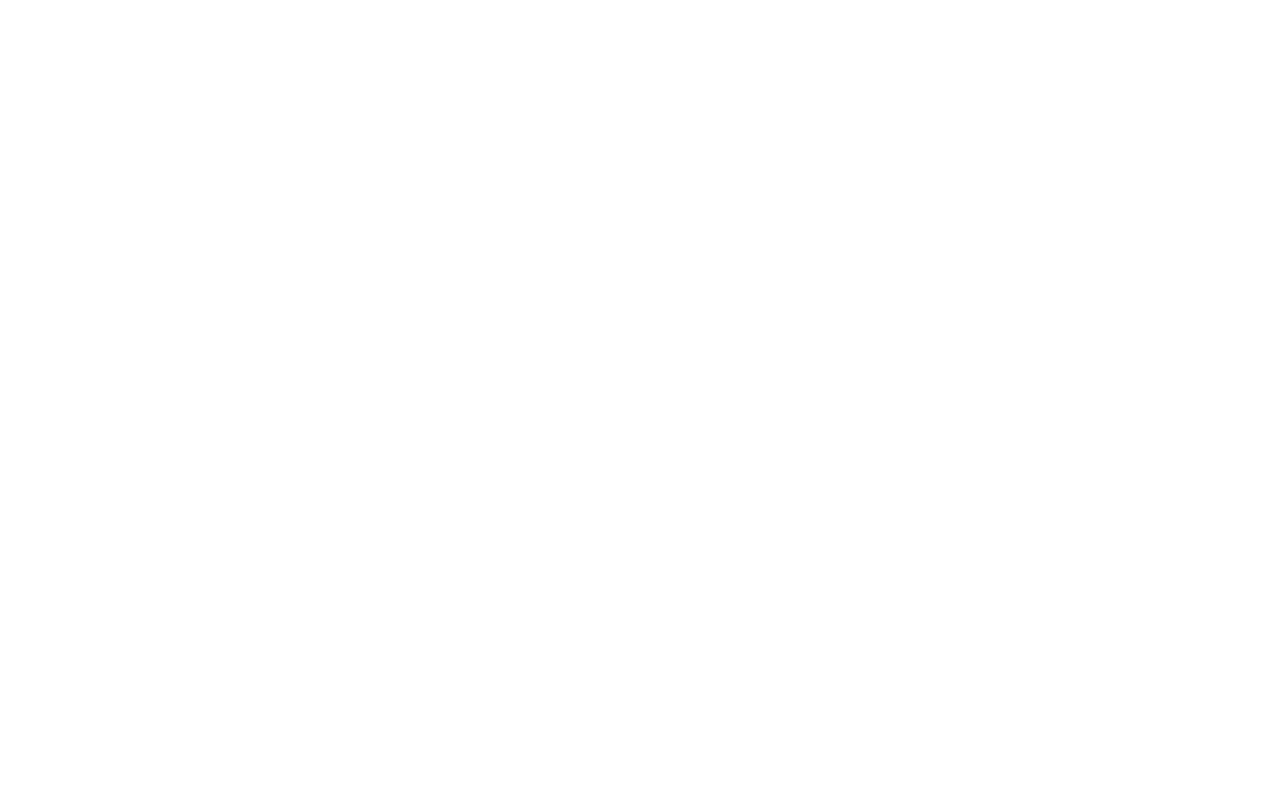
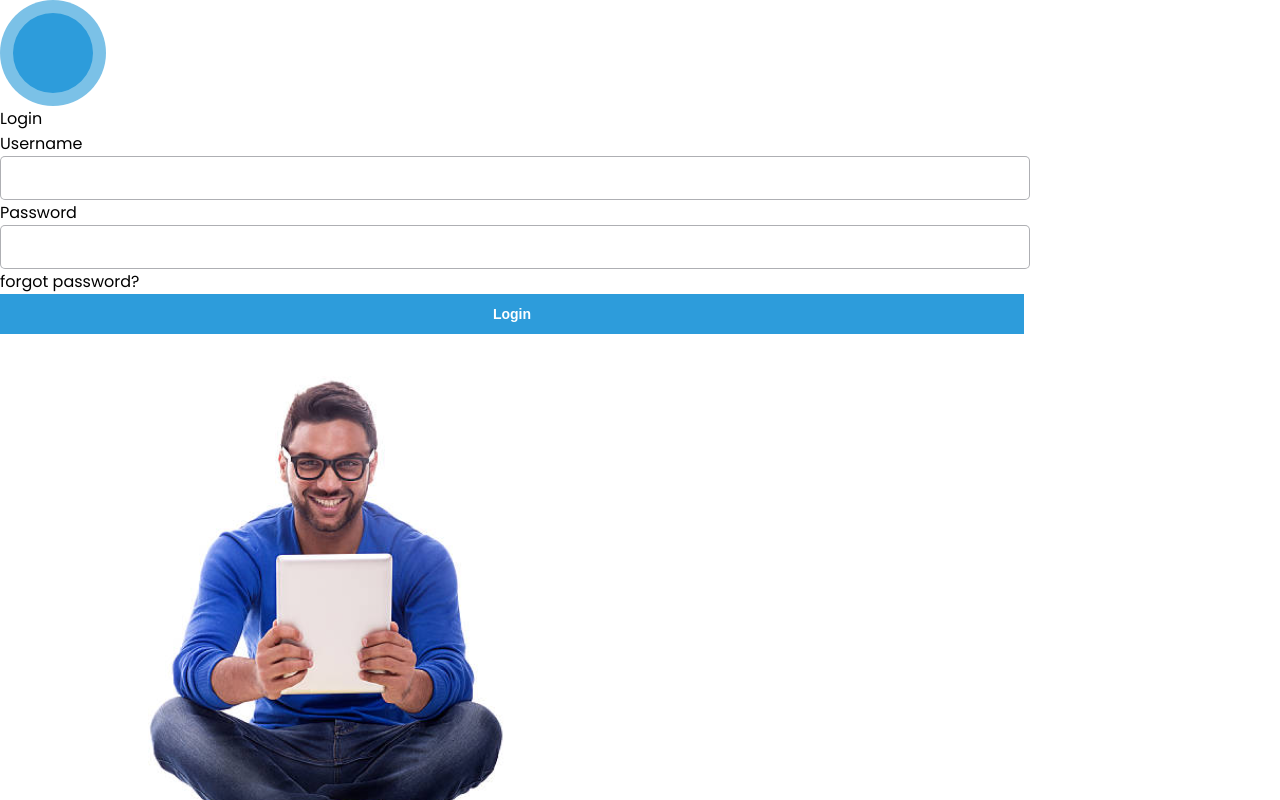
Before and after one commit to Lotusbetaanalytics/SMS-frontend, a React (Create React App) app: page /student/login in a window 1280 px wide. Before the commit this address had no page. Shown: the top 800 px of the page. Built offline with nearby package versions, Linux system fonts and the light colour scheme.

Commit message:
student login

```diff
--- a/src/App.js
+++ b/src/App.js
@@ -3,6 +3,7 @@
 import "./App.css";
 import Input from "./components/Input";
 import LoginPage from "./screens/admin/LoginPage";
+import StudentPage from "./screens/student/studentLogin";
 
 function App() {
   return (
@@ -10,7 +11,7 @@
 
       <Routes>
         <Route path="/" exact element={<LoginPage />} />
-        <Route path="/input" exact element={<Input />} />
+        <Route path="/student/login" exact element={<StudentPage/>} />
       </Routes>
     </Router>
   );
--- a/src/screens/student/studentLogin.js
+++ b/src/screens/student/studentLogin.js
@@ -1,7 +1,57 @@
-import React from "react";
+import React, { useState } from "react";
+import Button from "../../components/Button";
+import Circle from "../../components/Circle";
+import Input from "../../components/Input";
+import logo from "../../assets/logo1.png"
+import styles from "../student/styles.modules.css"
 
-const studentLogin = () => {
-  return <div>studentLogin</div>;
-};
+function StudentPage() {
+  const [userName, setUserName] = useState("");
+  const [password, setPassword] = useState("");
+  const submitHandler = () => {
 
-export default studentLogin;
+  }
+  return (
+    <div className={styles.pageContainer_}>
+      <div className={styles.topCircle_}>
+        <Circle />
+      </div>
+      <div className={styles.center_}>
+        <div className={styles.left_}>
+          <div className={styles.input_box_}>
+            <div className={styles.title_}>Login</div>
+            <div>Username</div>
+            <Input
+              type={"text"}
+              onChange={(e) => setUserName(e.target.value)}
+              value={userName}
+            />
+          </div>
+          <div className={styles.input_box_}>
+            <div>Password</div>
+            <Input
+              type={"text"}
+              onChange={(e) => setPassword(e.target.value)}
+              value={password}
+            />
+            <div className={styles.forgot_}>forgot password?</div>
+          </div>
+          <div className={styles.input_box_}>
+            <Button className={styles.blue}
+              buttonName={"Login"}
+              onClick={submitHandler}
+            />
+          </div>
+        </div>
+        <div className={styles.right_}>
+          <img src={logo} alt="caption"/>
+        </div>
+      </div>
+      <div className={styles.downCircle_}>
+        <Circle />
+      </div>
+    </div>
+  );
+}
+
+export default StudentPage;
--- /dev/null
+++ b/src/screens/student/styles.modules.css
@@ -0,0 +1,66 @@
+.pageContainer_ {
+  display: flex;
+  justify-content: center;
+  align-items: center;
+  height: 100vh;
+  color: black;
+  font-family: "Poppins", sans-serif;
+}
+.center_ {
+  height: 80vh;
+  width: 80vw;
+  display: flex;
+  color: black;
+}
+.title_ {
+  margin-right: auto;
+  margin-bottom: 2rem;
+  margin-top: 50px;
+  font-weight: bold;
+  color: rgba(32, 24, 24, 1);
+}
+.left_ {
+  width: 50%;
+  height: 100%;
+  display: flex;
+  align-items: center;
+  flex-direction: column;
+  color: black;
+}
+.right_ {
+  width: 50%;
+}
+
+.right_ img {
+  height: 100%;
+  width: 100%;
+}
+.input_box_ {
+  width: 80%;
+  height: auto;
+  margin: 10px 0px;
+  color: rgba(32, 24, 24, 1);
+}
+.forgot_ {
+  font-size: 12px;
+  color: rgba(73, 52, 52, 0.6);
+  margin-top: 5px;
+}
+.topCircle_ {
+  height: 90px;
+  width: 150px;
+  position: absolute;
+  right: 0;
+  bottom: 0;
+  left: -12px;
+  top: -20px;
+}
+
+.downCircle_ {
+  height: 105px;
+  width: 150px;
+  position: absolute;
+  right: 0;
+  left: -12px;
+  bottom: 0;
+}
```
